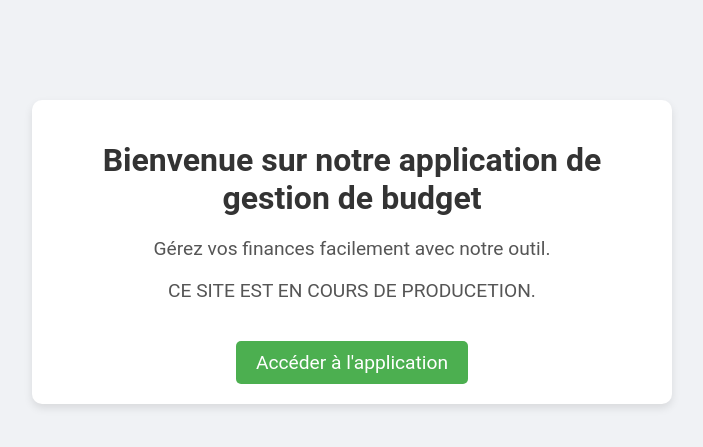
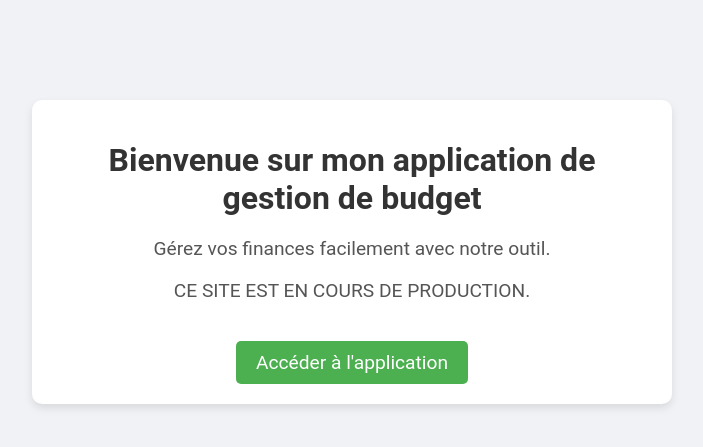
Before and after one commit to Moustapha-sow/gestion-budjet, a Flask app: page / in a window 1280 px wide. Shown: the top 447 px of the page, without its empty margins (288-991 px from the left). Run offline with Flask 3, Linux system fonts and the light colour scheme.

Commit message:
Update accueil.html

```diff
--- a/app/templates/accueil.html
+++ b/app/templates/accueil.html
@@ -8,9 +8,9 @@
 </head>
 <body>
     <div class="container">
-        <h1>Bienvenue sur notre application de gestion de budget</h1>
+        <h1>Bienvenue sur mon application de gestion de budget</h1>
         <p>Gérez vos finances facilement avec notre outil.</p>
-         <p>CE SITE EST EN COURS DE PRODUCETION. </p>
+         <p>CE SITE EST EN COURS DE PRODUCTION. </p>
         <a href="{{ url_for('dashboard') }}" class="btn">Accéder à l'application</a>
     </div>
 </body>
```
